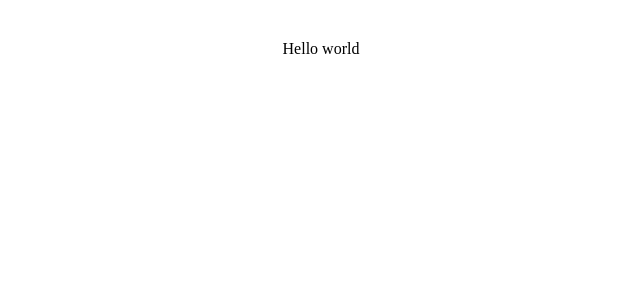
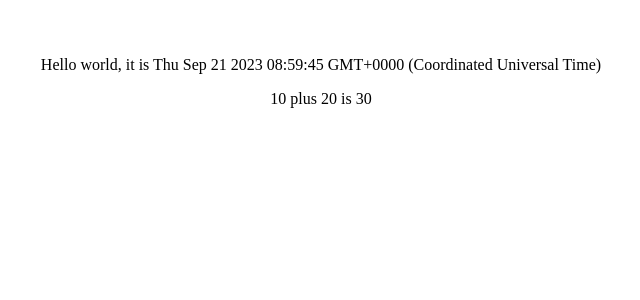
Before and after one commit to vapppu/react-luku1-oppimistehtava-01, a React (Vite) app: page / in a window 1280 px wide. Shown: the top 300 px of the page, without its empty margins (319-959 px from the left). Built offline with nearby package versions, Linux system fonts and the light colour scheme.

Commit message:
Return current date and sum of two numbers

```diff
--- a/src/App.jsx
+++ b/src/App.jsx
@@ -5,8 +5,16 @@
 
 const App = () => {
 
+  const now = new Date()
+  const a = 10
+  const b = 20
+  console.log(`${now}, ${a+b}`)
+
   return (
-    <div>Hello world</div>
+    <>
+      <p>Hello world, it is {now.toString()}</p>
+      <p>{a} plus {b} is {a+b}</p>
+    </>
   )
 }
 
```
